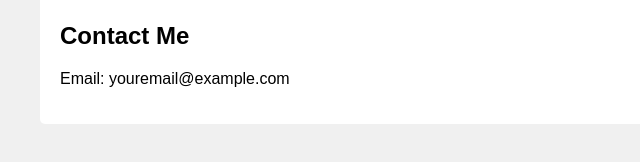
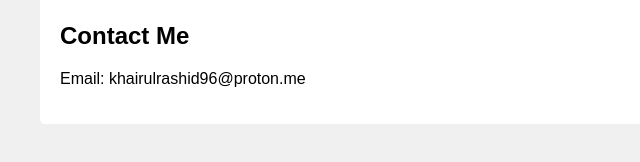
Before and after one commit to Riyadh996/myPortfilo, a plain HTML site: page index.html in a window 1280 px wide. Shown: the part 604-766 px from the top of the page, 0-640 px from the left. Drawn offline with Linux system fonts and the light colour scheme; a script that the page names is missing.

Commit message:
email changes

```diff
--- a/index.html
+++ b/index.html
@@ -31,7 +31,7 @@
     </section>
     <section id="contact">
         <h2>Contact Me</h2>
-        <p>Email: youremail@example.com</p>
+        <p>Email: khairulrashid96@proton.me</p>
     </section>
     <script src="script.js"></script>
 </body>
```
